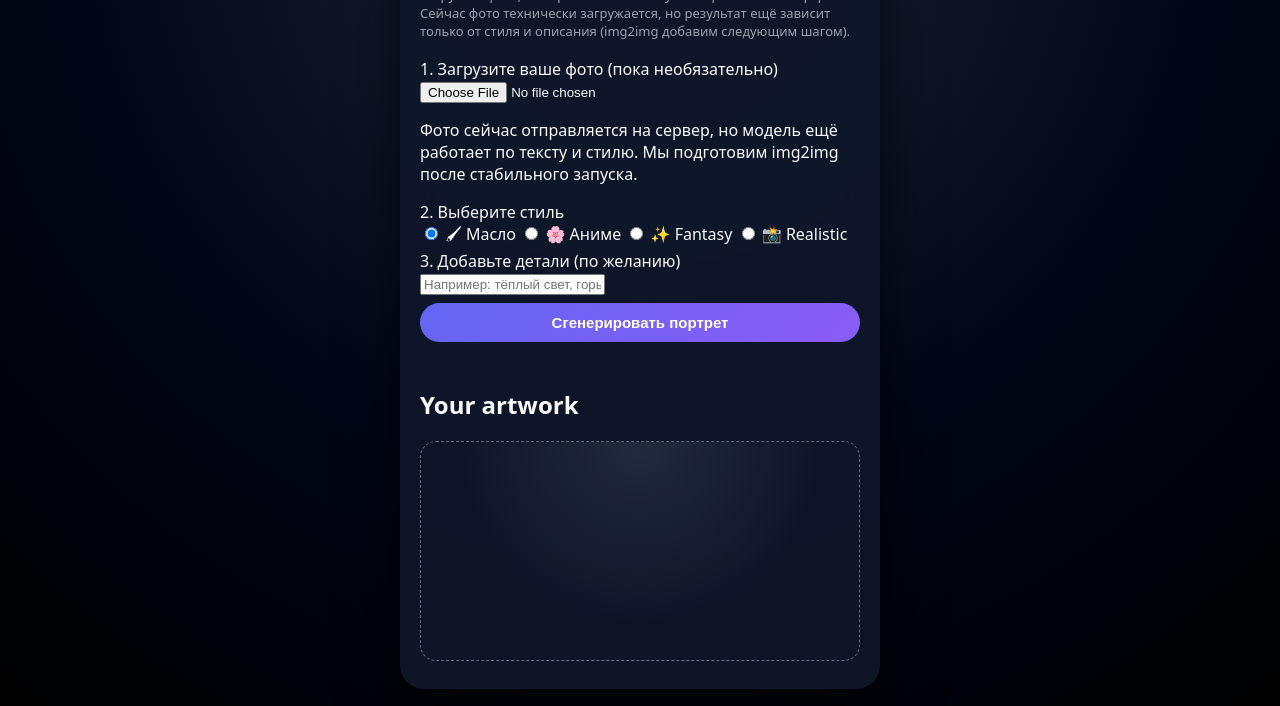
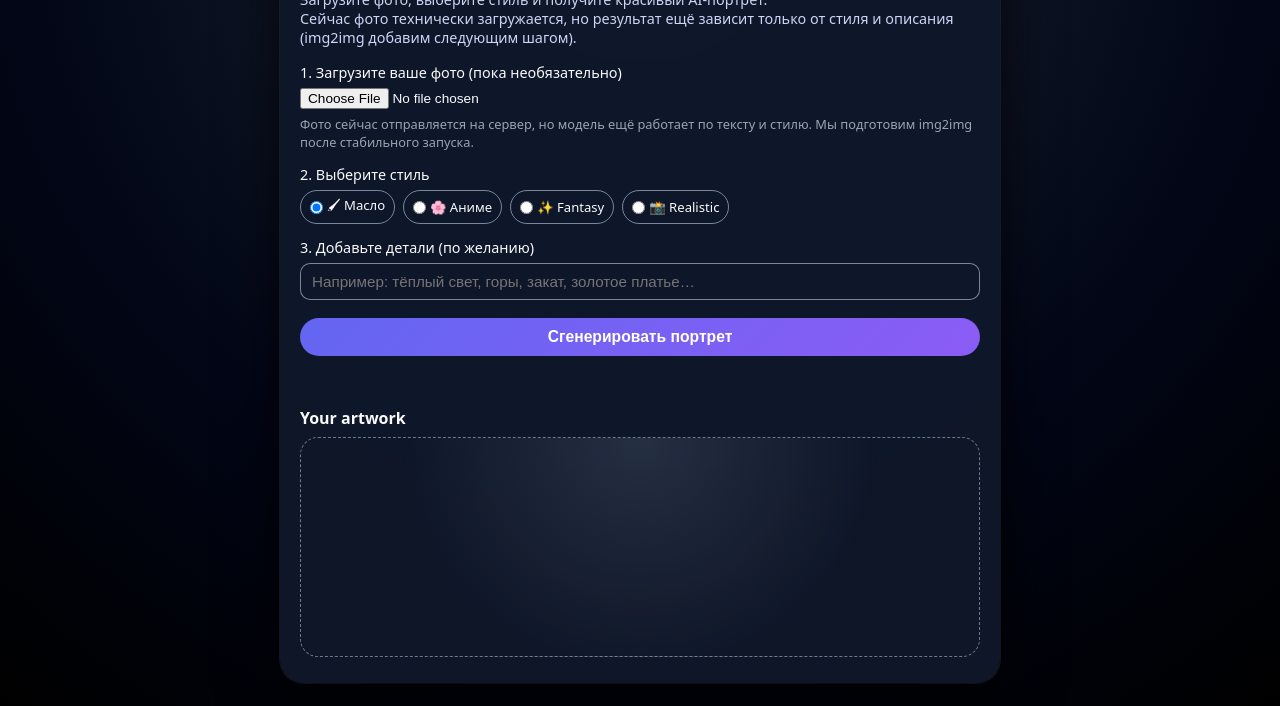
Before and after one commit to alexnehhajenko-hub/windowtosoul-site, a website: page index.html in a window 1280 px wide. Shown: the part 94-800 px from the top of the page. Drawn offline with Linux system fonts and the light colour scheme.

Commit message:
Update style.css

```diff
--- a/assets/style.css
+++ b/assets/style.css
@@ -1,5 +1,3 @@
-/* assets/style.css */
-
 *,
 *::before,
 *::after {
@@ -10,8 +8,8 @@ body {
   margin: 0;
   min-height: 100vh;
   font-family: system-ui, -apple-system, BlinkMacSystemFont, "SF Pro Text",
-    -apple-system, BlinkMacSystemFont, "Segoe UI", sans-serif;
-  background: radial-gradient(circle at top, #1e293b 0, #020617 55%, #000 100%);
+    "Helvetica Neue", Arial, sans-serif;
+  background: radial-gradient(circle at top, #1f2937 0, #020617 60%, #000 100%);
   color: #f9fafb;
   display: flex;
   align-items: center;
@@ -21,71 +19,150 @@ body {
 
 .page {
   width: 100%;
-  max-width: 480px;
+  max-width: 720px;
 }
 
 .card {
-  background: rgba(15, 23, 42, 0.95);
+  background: rgba(15, 23, 42, 0.96);
   border-radius: 24px;
-  padding: 24px 20px 28px;
-  box-shadow: 0 20px 60px rgba(0, 0, 0, 0.7);
+  padding: 22px 20px 26px;
+  box-shadow:
+    0 20px 60px rgba(0, 0, 0, 0.8),
+    0 0 0 1px rgba(148, 163, 184, 0.2);
   backdrop-filter: blur(18px);
 }
 
-h1 {
+.card-header h1 {
   margin: 0 0 6px;
-  font-size: 24px;
+  font-size: 1.5rem;
 }
 
 .subtitle {
-  margin: 0 0 18px;
-  font-size: 13px;
+  margin: 0 0 16px;
+  font-size: 0.9rem;
+  color: #cbd5f5;
+}
+
+.form {
+  display: flex;
+  flex-direction: column;
+  gap: 14px;
+  margin-bottom: 16px;
+}
+
+.field {
+  display: flex;
+  flex-direction: column;
+  gap: 6px;
+}
+
+.label {
+  font-size: 0.9rem;
+  font-weight: 500;
+}
+
+.hint {
+  margin: 0;
+  font-size: 0.8rem;
   color: #9ca3af;
 }
 
-button {
+.text-input {
   width: 100%;
-  margin-top: 8px;
-  padding: 11px 16px;
+  padding: 9px 11px;
+  border-radius: 10px;
+  border: 1px solid rgba(148, 163, 184, 0.8);
+  background: rgba(15, 23, 42, 0.96);
+  color: #f9fafb;
+  font-size: 0.95rem;
+}
+
+.text-input:focus {
+  outline: none;
+  border-color: #6366f1;
+  box-shadow: 0 0 0 1px rgba(99, 102, 241, 0.7);
+}
+
+input[type="file"] {
+  font-size: 0.85rem;
+}
+
+.style-row {
+  display: flex;
+  flex-wrap: wrap;
+  gap: 8px;
+}
+
+.style-option {
+  display: inline-flex;
+  align-items: center;
+  gap: 4px;
+  font-size: 0.82rem;
+  padding: 5px 9px;
+  border-radius: 999px;
+  border: 1px solid rgba(148, 163, 184, 0.8);
+  cursor: pointer;
+}
+
+.style-option input {
+  margin: 0;
+}
+
+.btn-primary {
+  margin-top: 4px;
+  padding: 10px 16px;
+  width: 100%;
   border-radius: 999px;
   border: none;
   background: linear-gradient(135deg, #6366f1, #8b5cf6);
   color: white;
   font-weight: 600;
-  font-size: 15px;
+  font-size: 0.98rem;
   cursor: pointer;
 }
 
-button:disabled {
+.btn-primary:disabled {
   opacity: 0.6;
   cursor: default;
 }
 
 .status {
-  min-height: 1.2em;
-  font-size: 14px;
-  margin-top: 10px;
+  min-height: 1.1em;
+  font-size: 0.85rem;
+  margin: 6px 0 0;
   color: #f97373;
 }
 
+.result {
+  margin-top: 16px;
+}
+
+.result h2 {
+  margin: 0 0 8px;
+  font-size: 1rem;
+}
+
 .result-box {
-  margin-top: 18px;
-  border-radius: 16px;
-  border: 1px dashed rgba(148, 163, 184, 0.6);
+  border-radius: 18px;
+  border: 1px dashed rgba(148, 163, 184, 0.7);
   min-height: 220px;
+  padding: 10px;
   display: flex;
   align-items: center;
   justify-content: center;
+  background: radial-gradient(circle at top, rgba(148, 163, 184, 0.18), transparent 60%);
   overflow: hidden;
-  background: radial-gradient(circle at top, rgba(148, 163, 184, 0.15), transparent 60%);
 }
 
 .result-box img {
   max-width: 100%;
   border-radius: 14px;
-  display: none;
 }
 
-.result-box.has-image img {
-  display: block;
+.download-link {
+  display: inline-block;
+  margin-top: 10px;
+  font-size: 0.9rem;
+  text-decoration: none;
+  color: #a5b4fc;
 }
```
